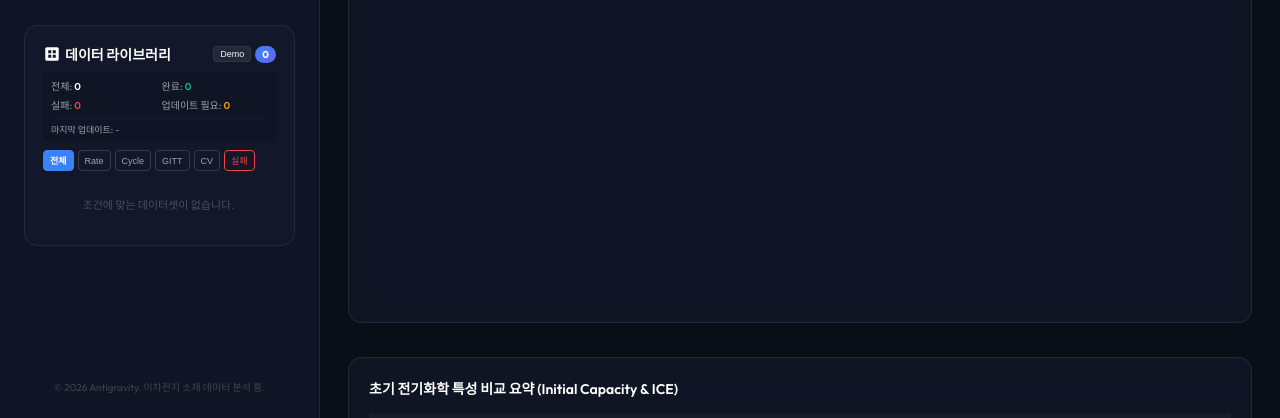
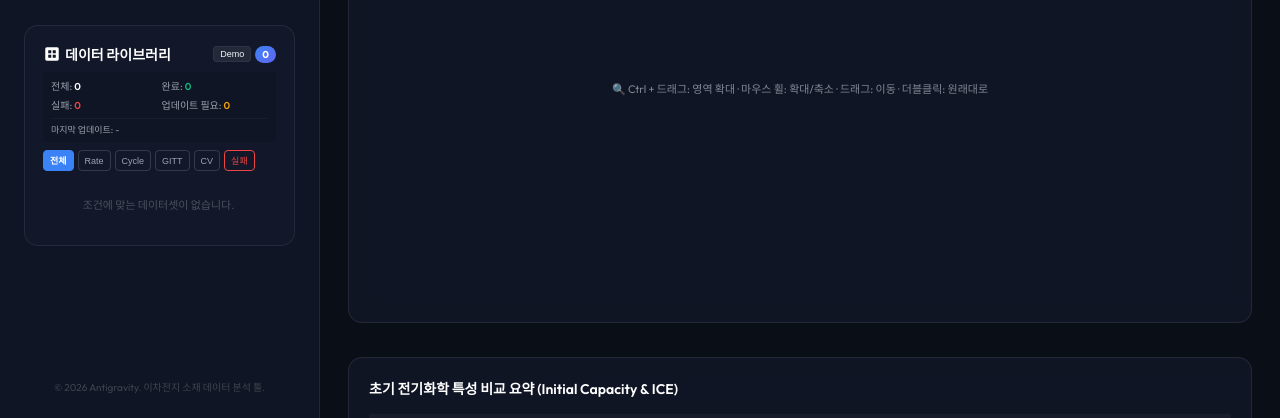
Before and after one commit to kubattery/Electrochemical-Analyzer, a plain HTML site: page index.html in a window 1280 px wide. Shown: the part 382-800 px from the top of the page. Drawn offline with nearby package versions, Linux system fonts and the light colour scheme; some packages are replaced by stand-ins of ours; a script that the page names is missing.

Commit message:
Update index.html

```diff
--- a/index.html
+++ b/index.html
@@ -19,27 +19,28 @@
     <script src="https://cdn.jsdelivr.net/npm/chart.js"></script>
     <!-- 차트 확대(줌) 플러그인 + 전역 설정 -->
     <script src="https://cdn.jsdelivr.net/npm/chartjs-plugin-zoom@2.2.0/dist/chartjs-plugin-zoom.min.js"></script>
-    <script>
+<script>
       (function () {
         if (typeof Chart === 'undefined') return;
-        // 모든 차트에 확대(줌) 기능 기본 적용
-        //  - 드래그: 원하는 사각형 구간 선택 확대(돋보기)
-        //  - 마우스 휠: 커서 기준 확대/축소
-        //  - Ctrl + 드래그: 확대 상태에서 이동(패닝)
-        //  - 더블클릭: 원래 배율로 복원
+        // Ctrl+드래그: 영역 확대(사각형 표시) · 휠: 확대/축소 · 드래그: 이동 · 더블클릭: 원래대로
         Chart.defaults.plugins = Chart.defaults.plugins || {};
         Chart.defaults.plugins.zoom = {
           zoom: {
             wheel: { enabled: true, speed: 0.1 },
             drag: {
               enabled: true,
-              backgroundColor: 'rgba(59,130,246,0.15)',
-              borderColor: 'rgba(59,130,246,0.7)',
+              modifierKey: 'ctrl',
+              backgroundColor: 'rgba(59,130,246,0.20)',
+              borderColor: 'rgba(59,130,246,0.9)',
               borderWidth: 1
             },
             mode: 'xy'
           },
-          pan: { enabled: true, mode: 'xy', modifierKey: 'ctrl' }
+          pan: { enabled: true, mode: 'xy' },
+          limits: {
+            x: { min: 'original', max: 'original' },
+            y: { min: 'original', max: 'original' }
+          }
         };
         Chart.register({
           id: 'dblClickResetZoom',
@@ -49,6 +50,21 @@
               if (typeof chart.resetZoom === 'function') chart.resetZoom();
             });
           }
+        });
+        // 각 그래프 아래 확대 사용법 안내(작은 글씨) 자동 삽입
+        document.addEventListener('DOMContentLoaded', function () {
+          var ids = ['chartProfile', 'chartSlopePlateau', 'chartRateCycles', 'chartRateSummary', 'chartDqDv'];
+          var help = '🔍 Ctrl + 드래그: 영역 확대  ·  마우스 휠: 확대/축소  ·  드래그: 이동  ·  더블클릭: 원래대로';
+          ids.forEach(function (id) {
+            var c = document.getElementById(id);
+            if (!c || !c.parentNode) return;
+            if (c.parentNode.querySelector('.zoom-help')) return;
+            var d = document.createElement('div');
+            d.className = 'zoom-help';
+            d.textContent = help;
+            d.style.cssText = 'font-size:11px;color:#9ca3af;text-align:center;margin-top:6px;opacity:0.8;user-select:none;line-height:1.4;';
+            c.insertAdjacentElement('afterend', d);
+          });
         });
       })();
     </script>
```
